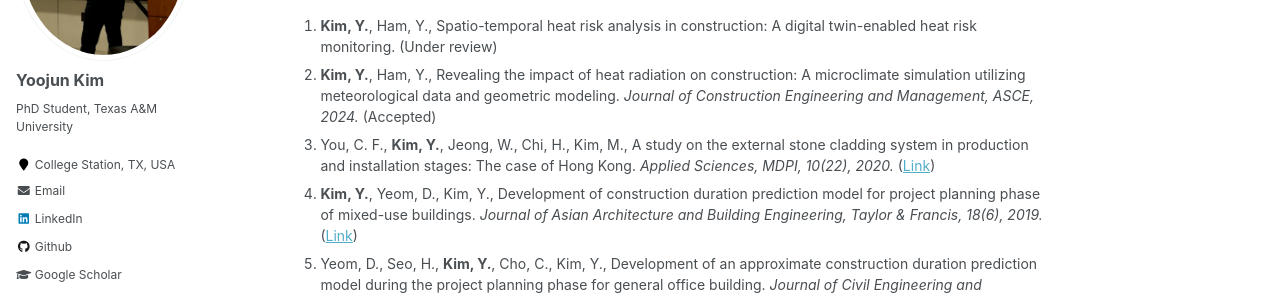
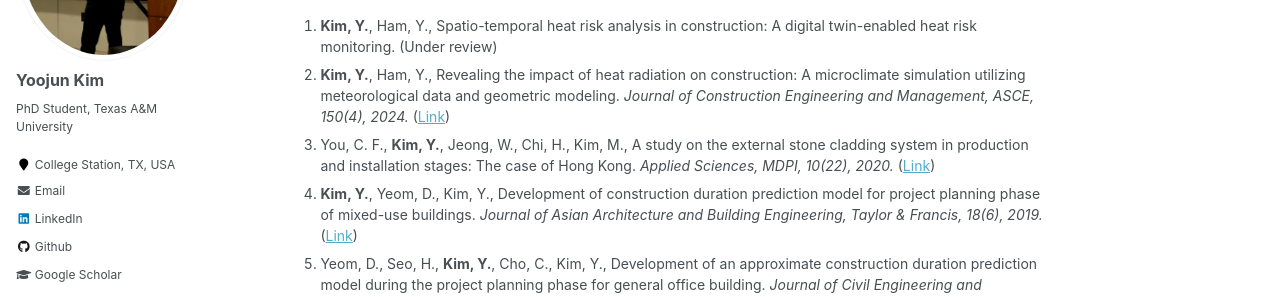
Before and after one commit to yoojunT/yoojunT.github.io, a Jekyll site: the page built from _pages/publications.md, in a window 1280 px wide and 900 px high. Shown: the part 245-542 px from the top of the window. Built offline with Jekyll 4.4.1, drawn with Linux system fonts in a browser that asks for light colours.

Commit message:
Update publications.md

```diff
--- a/_pages/publications.md
+++ b/_pages/publications.md
@@ -7,7 +7,7 @@ author_profile: true
 <h3 id="Article">Peer-Reviewed Journal Articles</h3>
 
 1. **Kim, Y.**, Ham, Y., Spatio-temporal heat risk analysis in construction: A digital twin-enabled heat risk monitoring. (Under review)
-1. **Kim, Y.**, Ham, Y., Revealing the impact of heat radiation on construction: A microclimate simulation utilizing meteorological data and geometric modeling. *Journal of Construction Engineering and Management, ASCE, 2024.* (Accepted)
+1. **Kim, Y.**, Ham, Y., Revealing the impact of heat radiation on construction: A microclimate simulation utilizing meteorological data and geometric modeling. *Journal of Construction Engineering and Management, ASCE, 150(4), 2024.* ([Link](https://ascelibrary.org/doi/full/10.1061/JCEMD4.COENG-14023))
 1. You, C. F., **Kim, Y.**, Jeong, W., Chi, H., Kim, M., A study on the external stone cladding system in production and installation stages: The case of Hong Kong. *Applied Sciences, MDPI, 10(22), 2020.* ([Link](https://www.mdpi.com/2076-3417/10/22/8207))
 1. **Kim, Y.**, Yeom, D., Kim, Y., Development of construction duration prediction model for project planning phase of mixed-use buildings. *Journal of Asian Architecture and Building Engineering, Taylor & Francis, 18(6), 2019.* ([Link](https://www.tandfonline.com/doi/full/10.1080/13467581.2019.1696207))
 1. Yeom, D., Seo, H., **Kim, Y.**, Cho, C., Kim, Y., Development of an approximate construction duration prediction model during the project planning phase for general office building. *Journal of Civil Engineering and Management, Taylor & Francis, 24(3), 2018.* ([Link](https://journals.vilniustech.lt/index.php/JCEM/article/view/1646))
```
